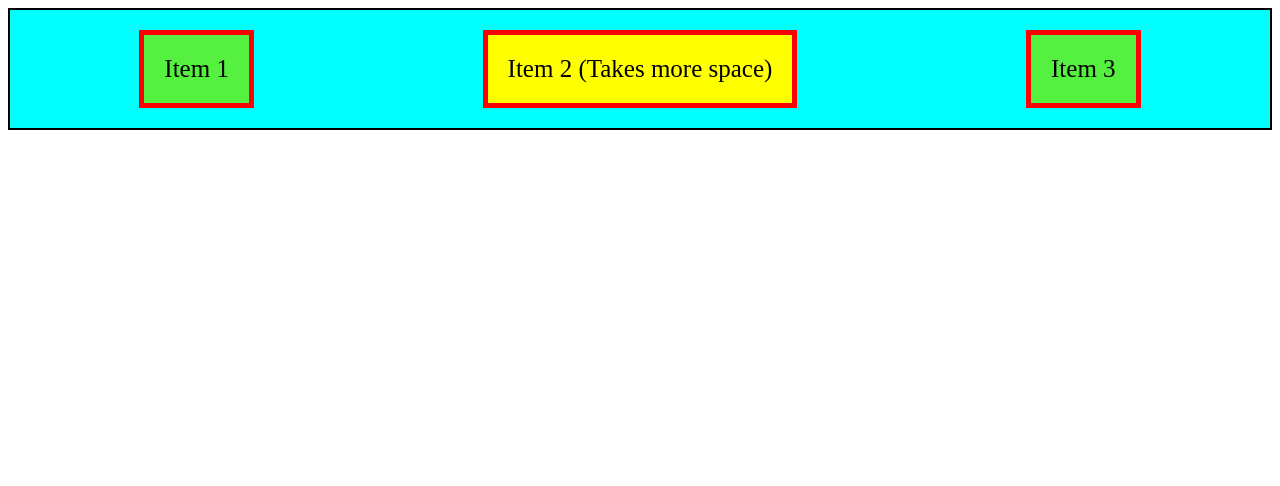
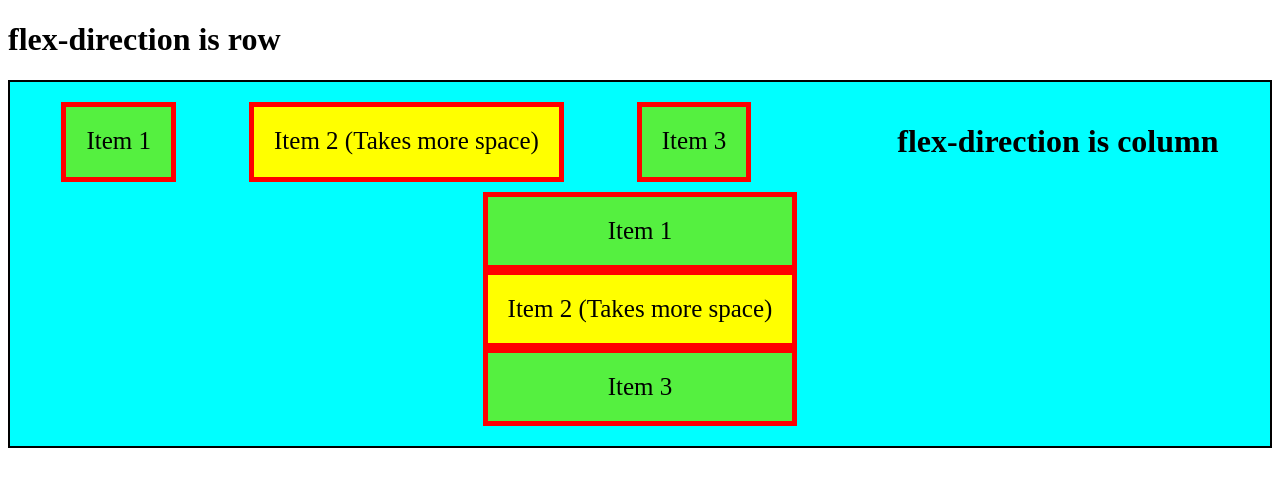
Before and after one commit to schooli987/CSS-FLEX-TA, a plain HTML site: page index.html in a window 1280 px wide. Drawn offline with Linux system fonts and the light colour scheme.

Commit message:
Update index.html

```diff
--- a/index.html
+++ b/index.html
@@ -11,9 +11,19 @@
 </head>
 
 <body>
-
+<h1>flex-direction is row</h1>
   <!-- Parent Flex Container -->
   <div class="container">
+    <!-- Child Flex Items -->
+    <div class="item">Item 1</div>
+    <div class="item">Item 2 (Takes more space)</div>
+    <div class="item">Item 3</div>
+
+    <br>
+    <br>
+    <h1>flex-direction is column</h1>
+     <!-- Parent Flex Container -->
+  <div class="container2">
     <!-- Child Flex Items -->
     <div class="item">Item 1</div>
     <div class="item">Item 2 (Takes more space)</div>
```
